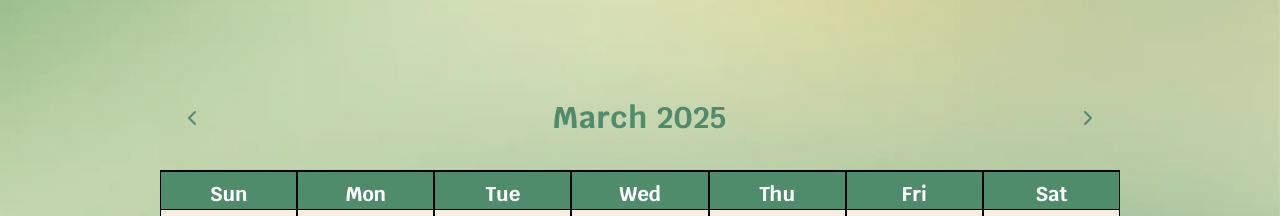
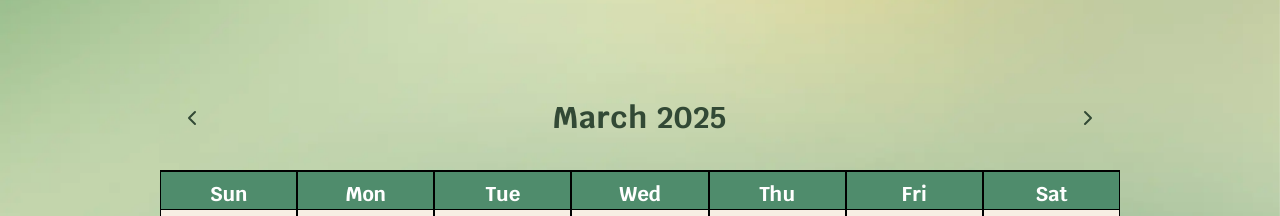
Before and after one commit to acm-ucr/leap-website, a Next.js app: page /events in a window 1280 px wide. Shown: the part 410-626 px from the top of the page. Built offline with nearby package versions, Linux system fonts and the light colour scheme; no server answers; what tailwindcss-animated would draw is missing.

Commit message:
small color fix for arrows

```diff
--- a/src/components/ui/calendar.tsx
+++ b/src/components/ui/calendar.tsx
@@ -110,11 +110,11 @@ function Calendar({
         caption:
           "grid grid-cols-[auto,auto,auto] w-full relative mt-3 mb-5 items-center justify-between",
         caption_label:
-          "order-1 relative text-md md:text-xl lg:text-2xl xl:text-3xl text-leap-mid-green font-leap font-bold tracking-wide",
+          "order-1 relative text-md md:text-xl lg:text-2xl xl:text-3xl text-leap-dark-green font-leap font-bold tracking-wide",
         nav: "contents",
         nav_button: cn(
           buttonVariants({ variant: "ghost" }),
-          "h-9 w-9 md:h-16 md:w-16 bg-transparent text-leap-mid-green opacity-100 sm:scale-125 md:scale-150",
+          "h-9 w-9 md:h-16 md:w-16 bg-transparent text-leap-dark-green opacity-100 sm:scale-125 md:scale-150",
         ),
         nav_button_previous: "order-0",
         nav_button_next: "order-2",
```
